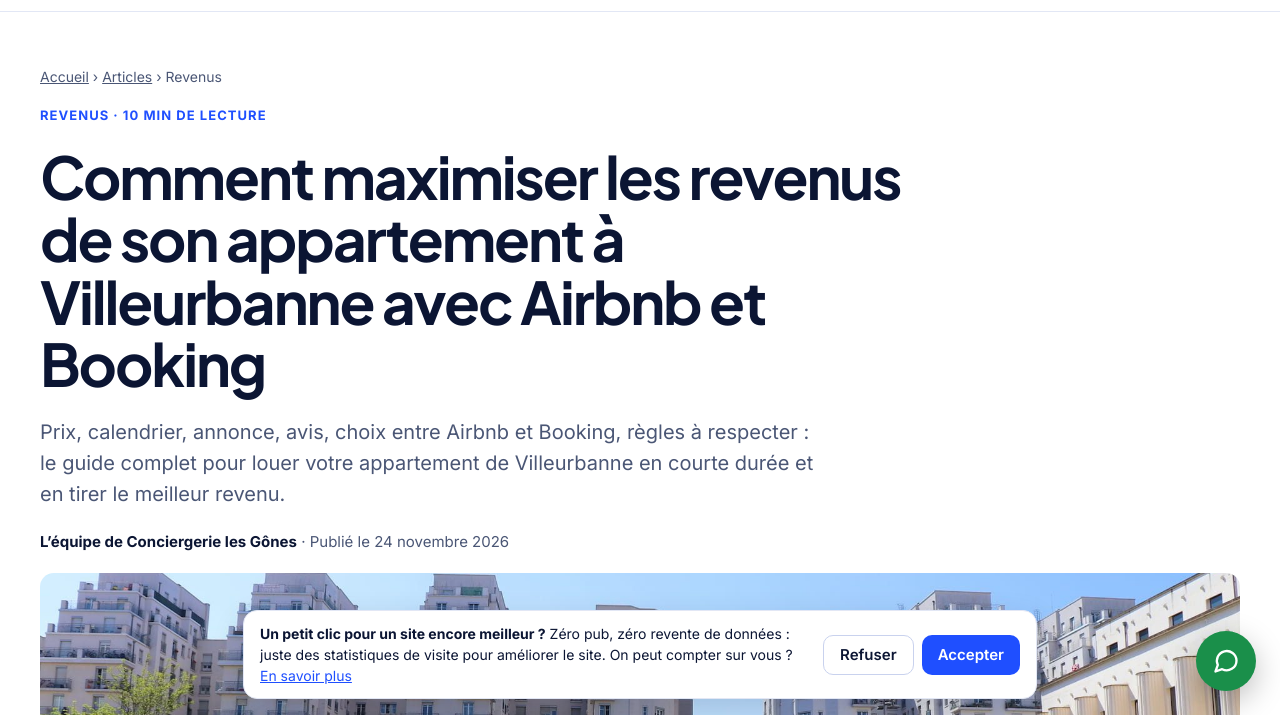
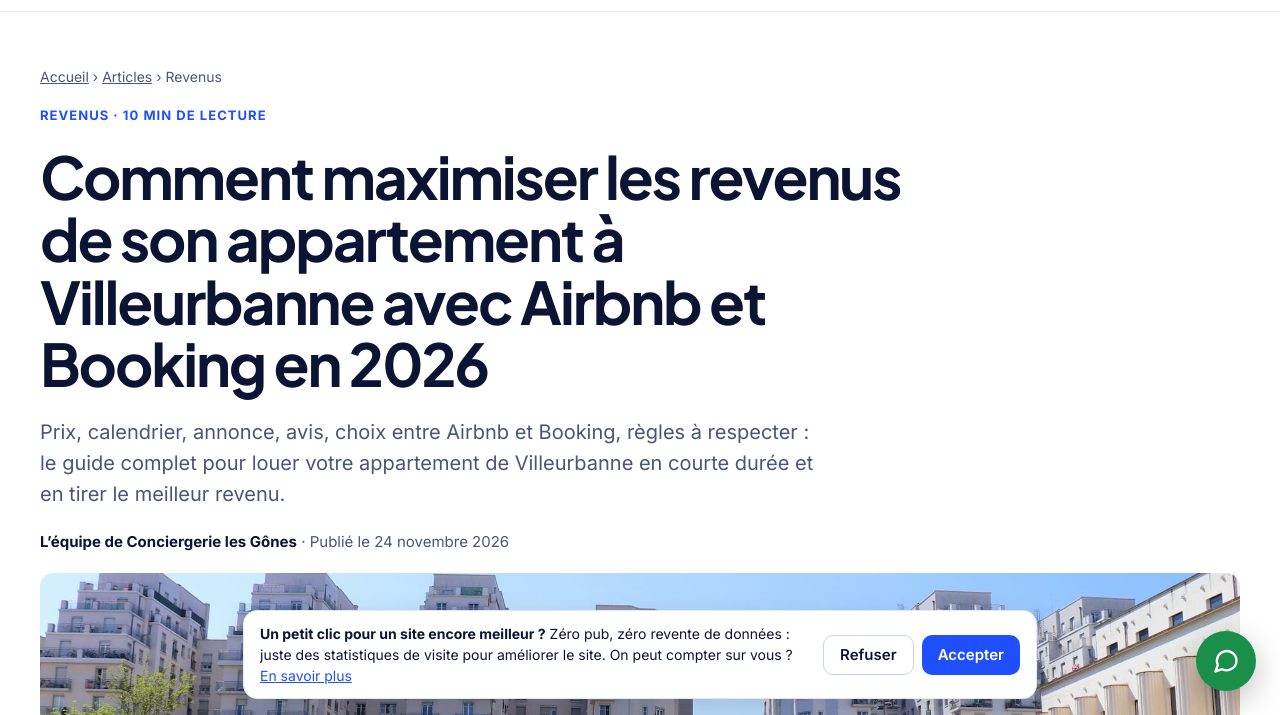
Before and after one commit to conciergerielesgones-stack/conciergerie-les-gones, an Astro site: page /articles/maximiser-revenus-appartement-villeurbanne-airbnb-booking in a window 1280 px wide. Shown: the part 85-800 px from the top of the page. Built offline with nearby package versions, Linux system fonts and the light colour scheme; Astro itself is replaced by a stand-in of ours.

Commit message:
Titre de l'article Villeurbanne : en 2026

```diff
--- a/src/pages/articles/maximiser-revenus-appartement-villeurbanne-airbnb-booking.md
+++ b/src/pages/articles/maximiser-revenus-appartement-villeurbanne-airbnb-booking.md
@@ -1,6 +1,6 @@
 ---
 layout: ../../layouts/Article.astro
-title: "Comment maximiser les revenus de son appartement à Villeurbanne avec Airbnb et Booking"
+title: "Comment maximiser les revenus de son appartement à Villeurbanne avec Airbnb et Booking en 2026"
 description: "Prix, calendrier, annonce, avis, choix entre Airbnb et Booking, règles à respecter : le guide complet pour louer votre appartement de Villeurbanne en courte durée et en tirer le meilleur revenu."
 category: Revenus
 readingTime: 10 min
```
